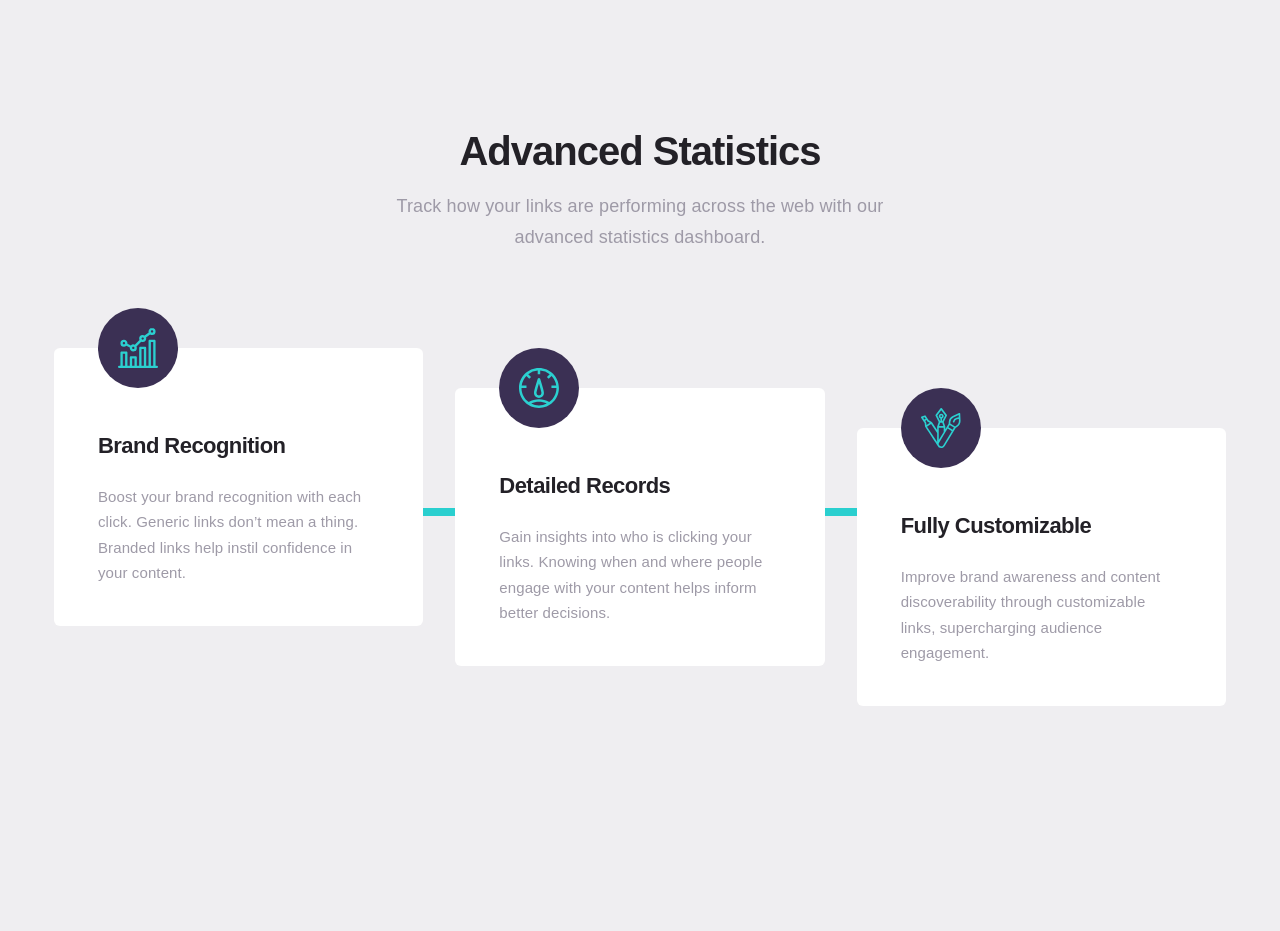
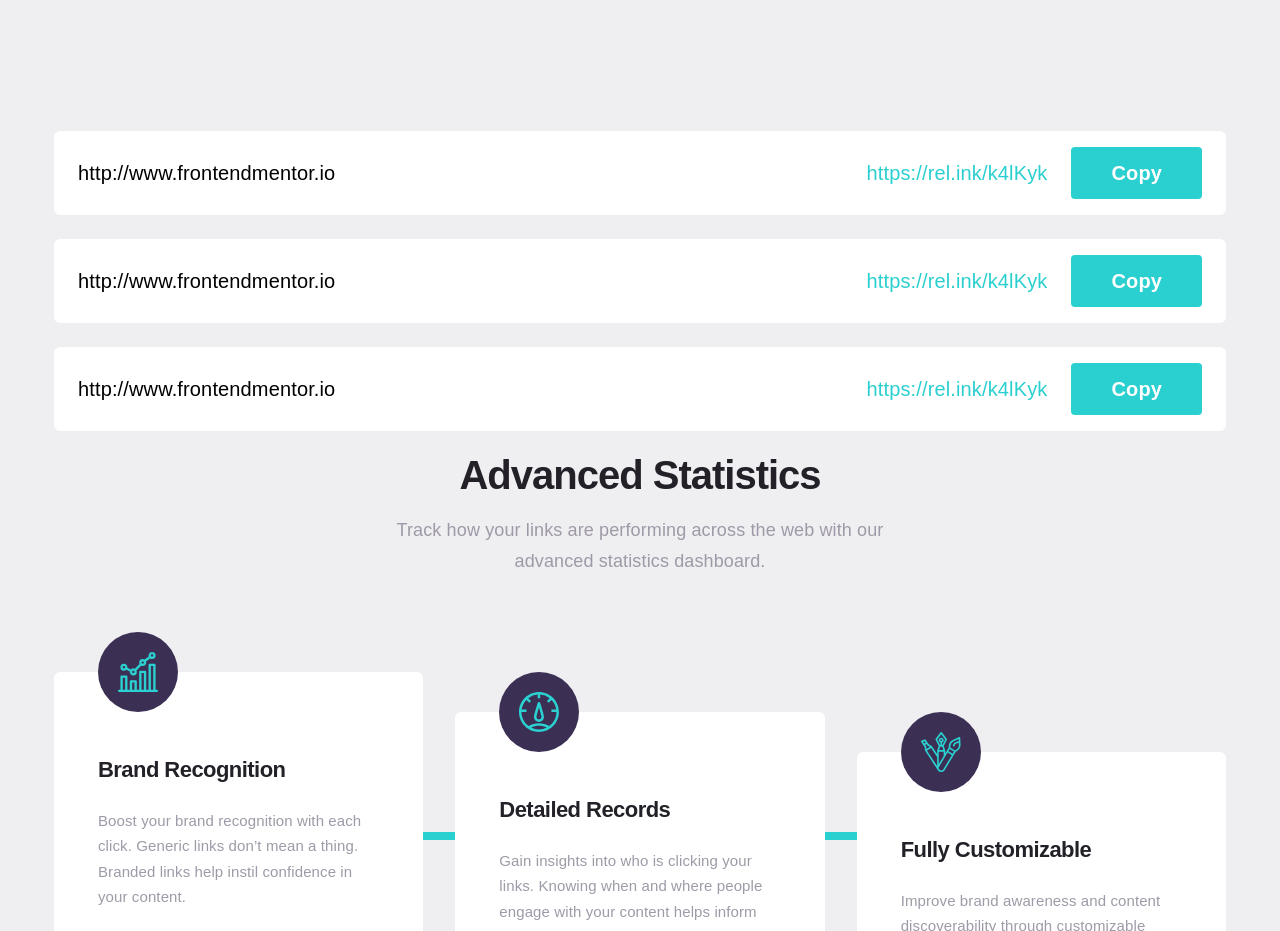
Before and after one commit to abizmo/url-shortening-api-landing-page, a React (Vite) app: page / in a window 1280 px wide. Shown: the part 920-1851 px from the top of the page. Built offline with nearby package versions, Linux system fonts and the light colour scheme.

Commit message:
feat(ShortedLinks): add shortedLinks

```diff
--- a/src/App.tsx
+++ b/src/App.tsx
@@ -1,3 +1,4 @@
+/* eslint-disable jsx-a11y/anchor-is-valid */
 import resolveConfig from 'tailwindcss/resolveConfig';
 import tailwindConfig from 'tailwind-config';
 
@@ -78,11 +79,73 @@ function App(): JSX.Element {
             </Link>
           </div>
         </section>
+        {/* TODO: fix positions  of section */}
         <section className='bg-primary-violet/[.08] py-20 lg:py-30'>
           <div className='container mx-auto px-6 py-30 relative'>
             <div className='absolute inset-x-6 -top-20 lg:-top-30 -translate-y-1/2'>
               <ShortenBox />
             </div>
+            <ul>
+              <li className='mb-6'>
+                <div className='bg-neutral-white rounded-md lg:px-6 lg:py-4 lg:flex lg:justify-between items-center text-md tracking-wide lg:text-xl'>
+                  <div className='px-4 pt-4 pb-3 lg:px-0 lg:py-0 border-b border-b-neutral-gray lg:border-b-0'>
+                    <p>http://www.frontendmentor.io</p>
+                  </div>
+                  <div className='p-4 lg:p-0 lg:flex lg:gap-6 lg:items-center'>
+                    <p className='mb-4 lg:mb-0 text-primary-cyan lg:text-right'>
+                      https://rel.ink/k4lKyk
+                    </p>
+                    {/* TODO: change button when copied */}
+                    <Link
+                      variant='primary'
+                      size={isDesktop ? 'medium' : 'full'}
+                      shape='square'
+                    >
+                      Copy
+                    </Link>
+                  </div>
+                </div>
+              </li>
+              <li className='mb-6'>
+                <div className='bg-neutral-white rounded-md lg:px-6 lg:py-4 lg:flex lg:justify-between items-center text-md tracking-wide lg:text-xl'>
+                  <div className='px-4 pt-4 pb-3 lg:px-0 lg:py-0 border-b border-b-neutral-gray lg:border-b-0'>
+                    <p>http://www.frontendmentor.io</p>
+                  </div>
+                  <div className='p-4 lg:p-0 lg:flex lg:gap-6 lg:items-center'>
+                    <p className='mb-4 lg:mb-0 text-primary-cyan lg:text-right'>
+                      https://rel.ink/k4lKyk
+                    </p>
+                    <Link
+                      variant='primary'
+                      size={isDesktop ? 'medium' : 'full'}
+                      shape='square'
+                    >
+                      Copy
+                    </Link>
+                  </div>
+                </div>
+              </li>
+
+              <li className='mb-6'>
+                <div className='bg-neutral-white rounded-md lg:px-6 lg:py-4 lg:flex lg:justify-between items-center text-md tracking-wide lg:text-xl'>
+                  <div className='px-4 pt-4 pb-3 lg:px-0 lg:py-0 border-b border-b-neutral-gray lg:border-b-0'>
+                    <p>http://www.frontendmentor.io</p>
+                  </div>
+                  <div className='p-4 lg:p-0 lg:flex lg:gap-6 lg:items-center'>
+                    <p className='mb-4 lg:mb-0 text-primary-cyan lg:text-right'>
+                      https://rel.ink/k4lKyk
+                    </p>
+                    <Link
+                      variant='primary'
+                      size={isDesktop ? 'medium' : 'full'}
+                      shape='square'
+                    >
+                      Copy
+                    </Link>
+                  </div>
+                </div>
+              </li>
+            </ul>
             <Title
               element='h2'
               align='center'
```
